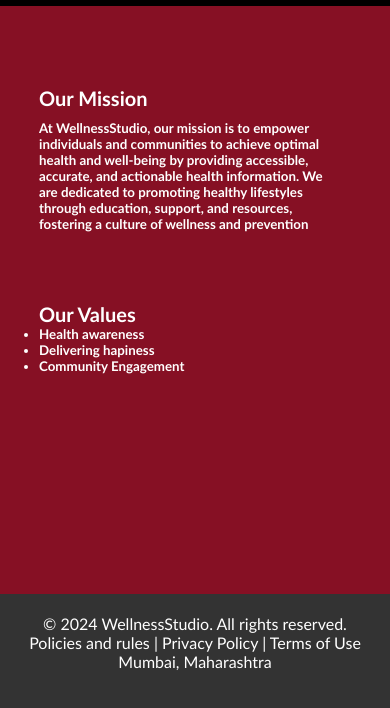
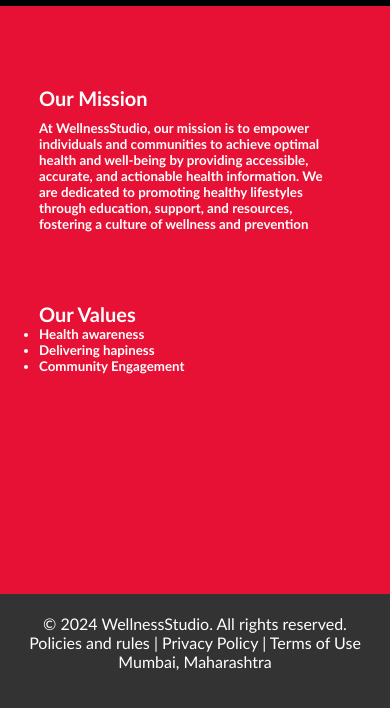
Before and after one commit to Sohamm24/WellnessStudio, a plain HTML site: page aboutUS.html in a window 390 px wide. Shown: the part 96-804 px from the top of the page. Drawn offline with nearby package versions, Linux system fonts and the light colour scheme.

Commit message:
about us bg change

```diff
--- a/aboutUS.css
+++ b/aboutUS.css
@@ -193,7 +193,7 @@ main{
     }
      main{
         background-image: none;
-        background-color:rgb(134, 16, 36);
+        background-color:rgb(230, 17, 52);
         color: #fff;
         font-size: smaller;
      }
```
